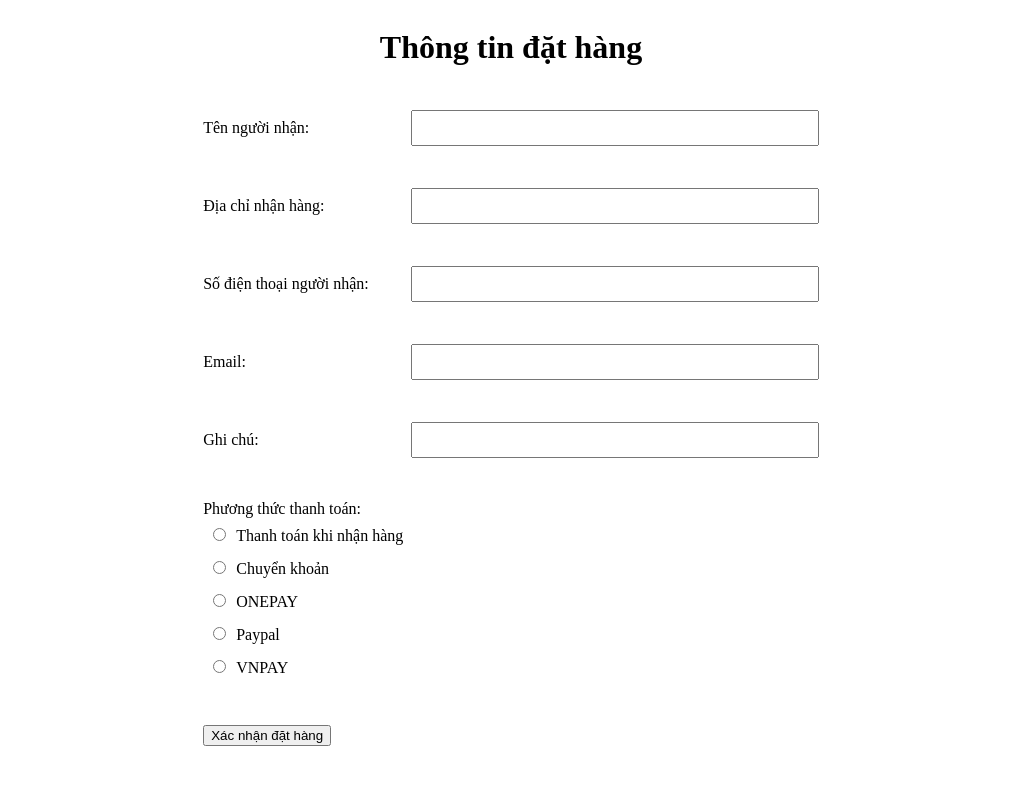
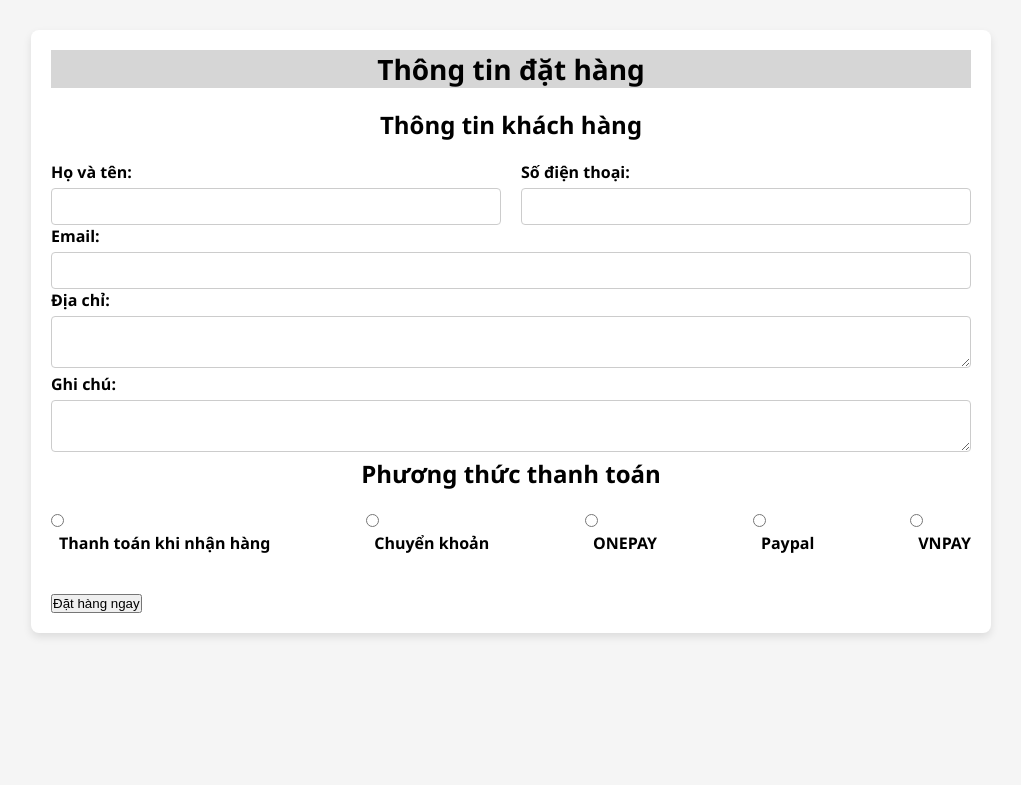
Before and after one commit to ThiNgoc24/PHP_BTL_HaUI, a PHP site: page /PHP_BTL_HaUI/order_form.php in a window 1280 px wide. Shown: the top 785 px of the page, without its empty margins (129-1150 px from the left). Run offline with PHP 8.4, Linux system fonts and the light colour scheme; data comes from the database, SQL or seed files in the repository.

Commit message:
update Order by VNPAY

```diff
--- /dev/null
+++ b/TaiKhoanTT.txt
@@ -0,0 +1,5 @@
+Ngân hàng	NCB
+Số thẻ	9704198526191432198
+Tên chủ thẻ	NGUYEN VAN A
+Ngày phát hành	07/15
+Mật khẩu OTP	123456
--- a/User/Order/config_vnp.php
+++ b/User/Order/config_vnp.php
@@ -9,7 +9,7 @@ date_default_timezone_set('Asia/Ho_Chi_Minh');
 $vnp_TmnCode = "5QI8XD69"; //Mã định danh merchant kết nối (Terminal Id)
 $vnp_HashSecret = "1ECY7PC9YZ5CVDKRDQV7B01PSHBK539J"; //Secret key
 $vnp_Url = "https://sandbox.vnpayment.vn/paymentv2/vpcpay.html";
-$vnp_Returnurl = "http://localhost/vnpay_php/vnpay_return.php";
+$vnp_Returnurl = "http://localhost/PHP_BTL_HaUI/User/Order/thanks_page.php";
 $vnp_apiUrl = "http://sandbox.vnpayment.vn/merchant_webapi/merchant.html";
 $apiUrl = "https://sandbox.vnpayment.vn/merchant_webapi/api/transaction";
 //Config input format
--- /dev/null
+++ b/User/Order/order_form.css
@@ -0,0 +1,84 @@
+/* CSS Reset */
+* {
+    margin: 0;
+    padding: 0;
+    box-sizing: border-box;
+}
+body {
+    font-family: 'Segoe UI', Tahoma, Geneva, Verdana, sans-serif;
+    background-color: #f5f5f5; /* Màu nền xám nhạt */
+}
+
+.container {
+    max-width: 960px;
+    margin: 30px auto; /* Canh giữa */
+    padding: 20px;
+    background-color: #fff; /* Màu nền trắng */
+    border-radius: 8px; /* Bo tròn góc */
+    box-shadow: 0 4px 8px rgba(0, 0, 0, 0.1); /* Đổ bóng nhẹ */
+}
+
+h1, h2 {
+    text-align: center;
+    margin-bottom: 20px;
+}
+
+h1 {
+    font-size: 28px;
+    font-weight: bold;
+}
+
+h2 {
+    font-size: 24px;
+}
+
+.form-row {
+    display: flex;
+    justify-content: space-between;
+    gap: 20px; /* Khoảng cách giữa các cột */
+}
+
+.form-group {
+    flex: 1; /* Các input chiếm không gian bằng nhau */
+}
+
+label {
+    display: block;
+    margin-bottom: 5px;
+    font-weight: 600; /* Giảm độ đậm của label */
+}
+
+input[type="text"],
+input[type="email"],
+input[type="tel"],
+textarea {
+    width: 100%;
+    padding: 10px;
+    border: 1px solid #ccc;
+    border-radius: 4px;
+}
+
+.payment-method {
+    display: block; /* Hiển thị các radio button trên các dòng riêng biệt */
+    margin-bottom: 10px;
+}
+
+input[type="radio"] + label {
+    margin-left: 8px;
+}
+
+/* Nút submit */
+.form-submit button {
+    background-color: #007bff;
+    color: white;
+    padding: 12px 20px;
+    border: none;
+    border-radius: 4px;
+    cursor: pointer;
+    font-size: 16px;
+    transition: background-color 0.3s ease;
+}
+
+.form-submit button:hover {
+    background-color: #0056b3;
+}
--- a/User/Order/order_form.php
+++ b/User/Order/order_form.php
@@ -2,72 +2,66 @@
 include '../Cart/cart_functions.php';
 include "order_functions.php";
 session_start();
+$_SESSION['member_id'] = 10;
 $order_methods = getOrderMethod();
-
-
 ?>
 
 <!DOCTYPE html>
 <html>
 <head>
     <title>Thông tin đặt hàng</title>
-    <style>
-        body{
-            display: flex;
-            flex-direction: column;
-            align-items:center;
-        }
-        td, th{
-            padding: 20px;
-        }
-        input[type="text"]{
-            width: 400px;
-            height: 30px;
-        }
-        input[type="radio"]{
-            margin: 10px;
-        }
-    </style>
+    <link rel="stylesheet" href="order_form.css">
 </head>
 <body>
-    <h1>Thông tin đặt hàng</h1>
+    <div class="container">
+        <h1 style="background-color: #cccc">Thông tin đặt hàng</h1>
+
+        <div class="order-form">
             <form method="post" action="handle_order.php">
-        <table border="0">
-            <tr>
-                <td><label for="receiver">Tên người nhận: </label></td>
-                <td><input type="text" name="receiver" id="receiver"></td>
-            </tr>
-            <tr>
-                <td><label for="address">Địa chỉ nhận hàng: </label></td>
-                <td><input type="text" name="address" id="address"></td>
-            </tr>
-            <tr>
-                <td><label for="phone">Số điện thoại người nhận: </label></td>
-                <td><input type="text" name="phone" id="phone"></td>
-            </tr>
-            <tr>
-                <td><label for="email">Email: </label></td>
-                <td><input type="text" name="email" id="email"></td>
-            </tr>
-            <tr>
-                <td><label for="note">Ghi chú: </label></td>
-                <td><input type="text" name="note" id="note"></td>
-            </tr>
-            <tr>
-                <td colspan="2">
-                    <label for="order_method">Phương thức thanh toán: </label><br>
+                <h2>Thông tin khách hàng</h2>
+                <input type="hidden" id="memberID" name="memberID" value=<?php echo $_SESSION['member_id'];?>>
+                <div class="form-row">
+                    <div class="form-group">
+                        <label for="receiver">Họ và tên:</label>
+                        <input type="text" name="receiver" id="receiver" required>
+                    </div>
+                    <div class="form-group">
+                        <label for="phone">Số điện thoại:</label>
+                        <input type="tel" name="phone" id="phone" required>
+                    </div>
+                </div>
+                <div class="form-group">
+                    <label for="email">Email:</label>
+                    <input type="email" name="email" id="email" required>
+                </div>
+                <div class="form-group">
+                    <label for="address">Địa chỉ:</label>
+                    <textarea name="address" id="address" required></textarea>
+                </div>
+                <div class="form-group">
+                    <label for="note">Ghi chú:</label>
+                    <textarea name="note" id="note"></textarea>
+                </div>
+
+                <h2>Phương thức thanh toán</h2>
+                <div class="form-row">
                 <?php
-                        foreach($order_methods as $item){
+                    foreach ($order_methods as $item) { // Thêm khoảng trắng giữa $order_methods và as
+                        $checked = $item['id'] == 1 ? 'checked' : '';
+                        $disabled = $item['status'] == 0 ? 'disabled' : ''; // Chỉ thêm disabled khi status = 0
+                        echo "<div class='payment-method'>";
                         echo "<input type='radio' id='order_method_{$item['id']}' name='order_method' value='{$item['id']}'>";
                         echo "<label for='order_method_{$item['id']}'>{$item['name']}</label><br>";
+                        echo "</div>";
                     }
 ?>
-                </td>
-            </tr>
-            <tr>
-                <td colspan="2"><input type="submit" name="confirm_order" value="Xác nhận đặt hàng" id="confirm_order"></td>
-            </tr>
-        </table>
+                </div>
+
+                <div class="form-submit">
+                    <input type="submit" name="redirect" value="Đặt hàng ngay"></input>
+                </div>
             </form>
+        </div>
+    </div>
 </body>
 </html>
```
Also changed, not shown: User/Cart/cart_page.css (added, +90 -0 lines), User/Cart/cart_page.php (+2 -22 lines), User/Order/handle_order.php (+89 -10 lines), User/Order/order_functions.php (+21 -20 lines), User/Order/thanks_page.php (added, +24 -0 lines). Lines whose indentation alone changed are shown as unchanged.
